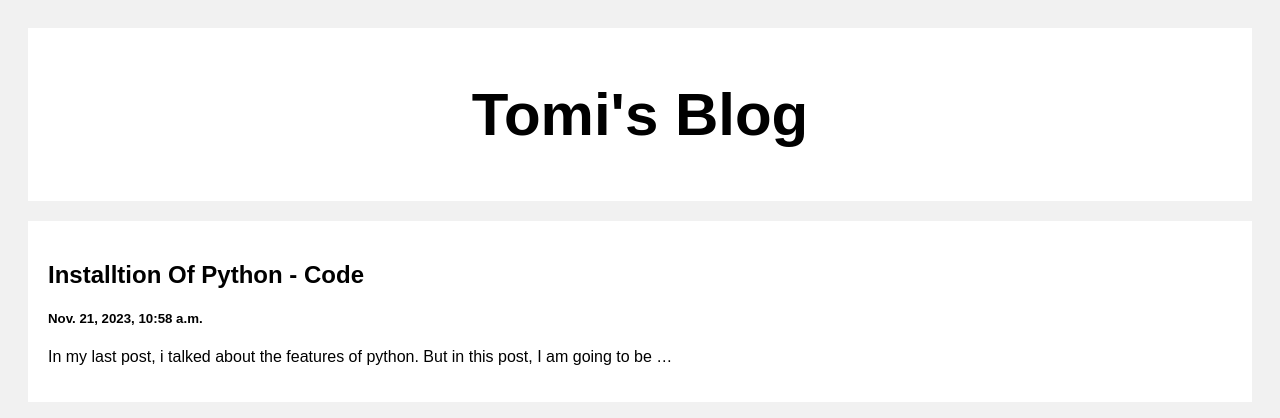
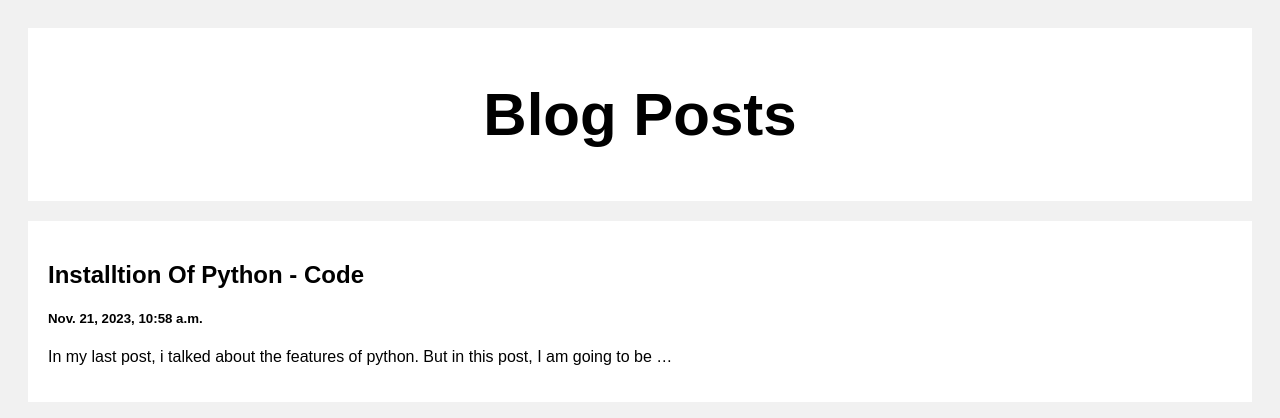
Before and after one commit to NicoleVenachi/Dvlpmnt_Django_01_FullDjango, a Django app: template 02_Django/blog/templates/index.html in a window 1280 px wide. Shown: the top 418 px of the page. Run offline with Django 4.2, Linux system fonts and the light colour scheme; the template is opened without the code that fills it: values that come from a table or form of the project are taken from there, others are empty; data comes from the database, SQL or seed files in the repository; both versions use the stored data as it was after the commit.

Commit message:
projects -01- Blog project -> /, querying all the posts and showcasing them on the index.html

```diff
--- a/02_Django/blog/posts/views.py
+++ b/02_Django/blog/posts/views.py
@@ -1,5 +1,8 @@
 from django.shortcuts import render
+from .models import Post
 
 # Create your views here.
 def index(request):
-  return render(request, 'index.html')
+  posts = Post.objects.all() # queryng all the posts
+  print(posts)
+  return render(request, 'index.html', {'posts': posts})
--- a/02_Django/blog/templates/index.html
+++ b/02_Django/blog/templates/index.html
@@ -48,7 +48,7 @@ body {
 <body>
 
 <div class="header">
-  <h2>Tomi's Blog</h2>
+  <h2>Blog Posts</h2>
 </div>
 
 <div class="row">
```
Also changed, not shown: 02_Django/blog/db.sqlite3.
